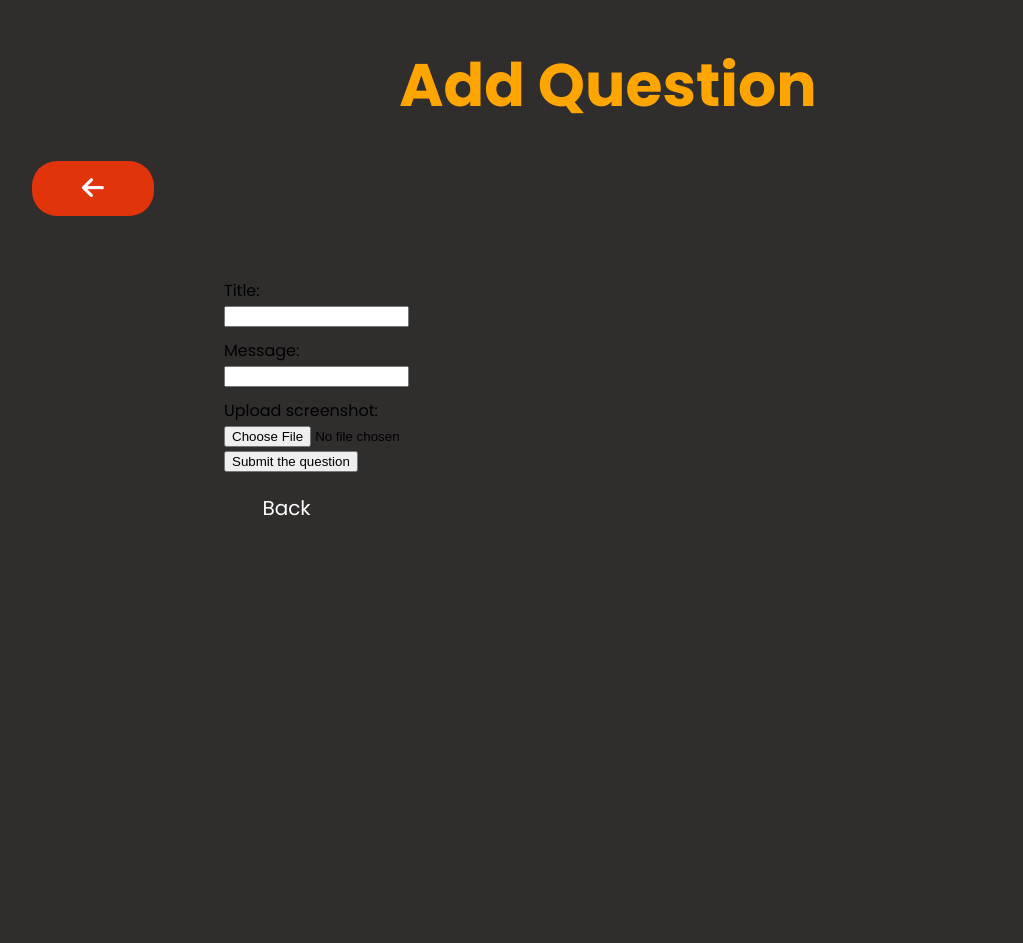
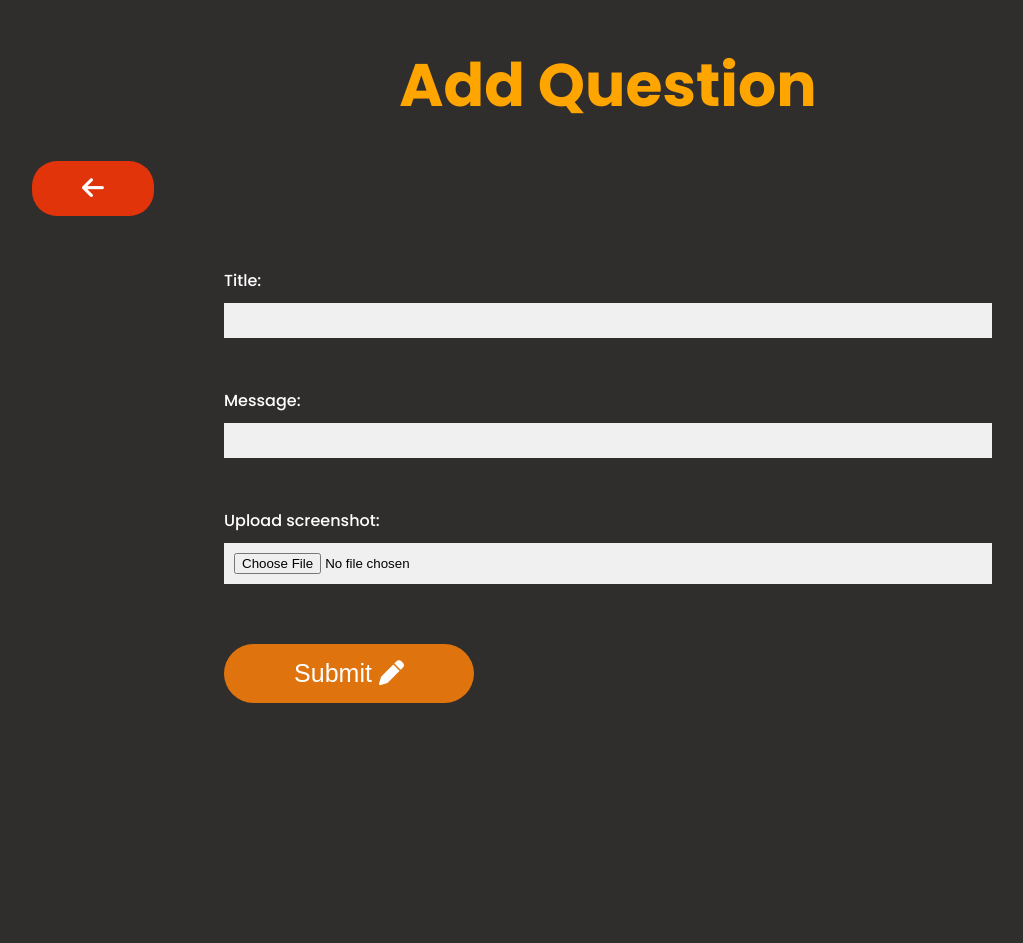
Before and after one commit to CodecoolGlobal/ask-mate-3-python-Lehoczkil, a Flask app: page /add_question in a window 1280 px wide. Shown: the top 943 px of the page, without its empty margins (32-1055 px from the left). Run offline with Flask 2, Linux system fonts and the light colour scheme; some libraries are stand-ins or nearby versions.

Commit message:
fix css for add question page

```diff
--- a/sample_data/answer.csv
+++ b/sample_data/answer.csv
@@ -2,3 +2,4 @@ id,submission_time,vote_number,question_id,message,image
 1,1493398154,4,1,You need to use brackets: my_list = [],
 2,1493088154,35,1,Look it up in the Python docs,
 7,1648064814,0,6,test,
+4,1648065810,0,8,aaa,
--- a/sample_data/question.csv
+++ b/sample_data/question.csv
@@ -16,3 +16,5 @@ This is the code I'm using to draw the image (that works on web/desktop but not
 4,1648051146,view,vote,dtzhjhgfghjmhgfghnmhghnm,dfghnhgfhngfhnghnmbg,
 6,1648055377,view,vote,fghngfdg,fghjhgfghnm,
 7,1648064871,view,vote,aaa,ddff,
+8,1648064958,view,vote,tes,t,
+9,1648065970,view,vote,test test test,test333,
--- a/templates/add_question.html
+++ b/templates/add_question.html
@@ -10,17 +10,15 @@
     <h1 class="orange" id="list_title">Add Question</h1>
     <a id="left_arrow" href="/list"><i class="fa-solid fa-arrow-left"></i></a>
     <div class="question_box">
-        <form action="/add_question" method="post" enctype="multipart/form-data">
-            <label style="display: block; margin-top: 10px">Title:</label>
-            <input type="text" name="title">
-            <label style="display: block; margin-top: 10px">Message:</label>
-            <input type="text" name="message">
-            <label style="display: block; margin-top: 10px">Upload screenshot:</label>
-            <input type="file" name="image" accept="image/jpeg, image/png">
-            {# css class needed for input textfield #}
+        <form class="question_form" action="/add_question" method="post" enctype="multipart/form-data">
+            <label for="title">Title:</label>
+            <input type="text" name="title" id="title">
+            <label for="message">Message:</label>
+            <input type="text" name="message" id="message">
+            <label for="image">Upload screenshot:</label>
+            <input type="file" name="image" accept="image/jpeg, image/png" id="image">
             <br>
-            <button type="submit">Submit the question</button>
-            <a class="white_link" href="/list">Back</a>
+            <button class="ask_question_button" type="submit">Submit <i class="fa-solid fa-pen"></i></button>
         </form>
     </div>
     <section class="footer" id="details-footer">
```
